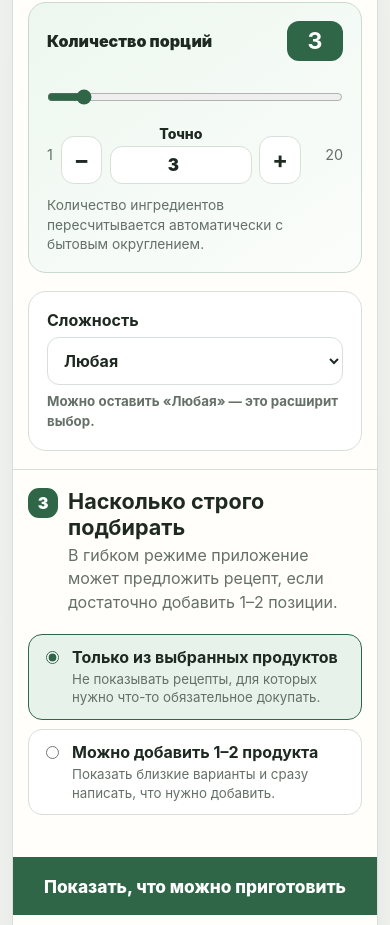
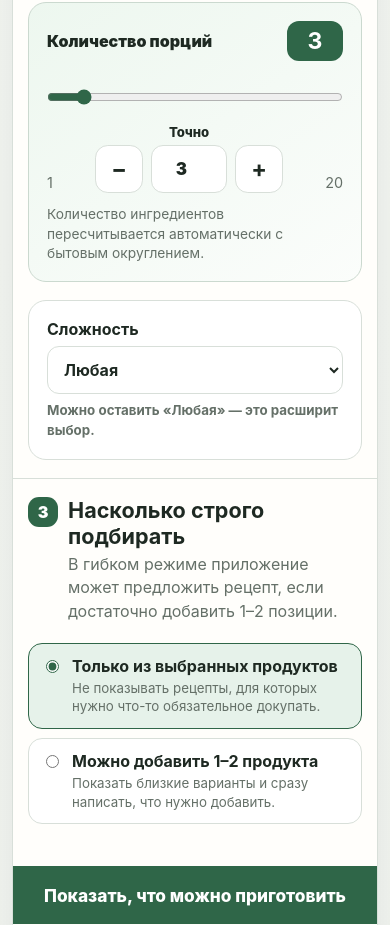
Before and after one commit to idirisov-pro/kulinarnyi-assistent, a plain HTML site: page index.html in a window 390 px wide. Shown: the part 2940-3865 px from the top of the page. Drawn offline with Linux system fonts and the light colour scheme.

Commit message:
Fix portion selector spacing and alignment

```diff
--- a/preview5.css
+++ b/preview5.css
@@ -21,14 +21,41 @@
 .search-status.status-success { color: var(--success, #245c3d); }
 .search-status.status-warning { color: var(--warning, #8a4b08); }
 
+/* Portion controls: keep the exact-value stepper visually centered and
+   separate the mode label from the numeric control. */
 .portion-stepper {
   display: grid;
-  grid-template-columns: 2.75rem minmax(5.5rem, 7rem) 2.75rem;
-  gap: 0.45rem;
+  grid-template-columns: 2.75rem 4.5rem 2.75rem;
+  gap: 0.5rem;
   align-items: end;
+  justify-content: center;
+  width: 100%;
+}
+
+.portion-number-label {
+  display: grid;
+  grid-template-columns: 1fr;
+  gap: 0.35rem;
+  justify-items: center;
+  align-items: end;
+  text-align: center;
+  font-size: 0.82rem;
+  font-weight: 800;
+  line-height: 1.1;
+}
+
+.portion-number-label input {
+  width: 4.5rem;
+  min-height: 2.75rem;
+  padding: 0.5rem 0.625rem;
+  text-align: center;
+  font-size: 1.05rem;
+  font-weight: 900;
+  font-variant-numeric: tabular-nums;
 }
 
 .portion-step-button {
+  width: 2.75rem;
   min-height: 2.75rem;
   border: 1px solid var(--border, #cdd5ce);
   border-radius: 0.8rem;
@@ -84,15 +111,23 @@
   }
 
   .portion-input-row {
-    align-items: center;
+    align-items: end;
   }
 
   .portion-stepper {
-    grid-template-columns: 2.6rem minmax(5rem, 1fr) 2.6rem;
-    width: min(100%, 15rem);
+    grid-template-columns: 3rem 4.75rem 3rem;
+    gap: 0.5rem;
+    justify-content: center;
+    width: 100%;
+  }
+
+  .portion-number-label input {
+    width: 4.75rem;
+    min-height: 3rem;
   }
 
   .portion-step-button {
+    width: 3rem;
     min-height: 3rem;
   }
 }
```
